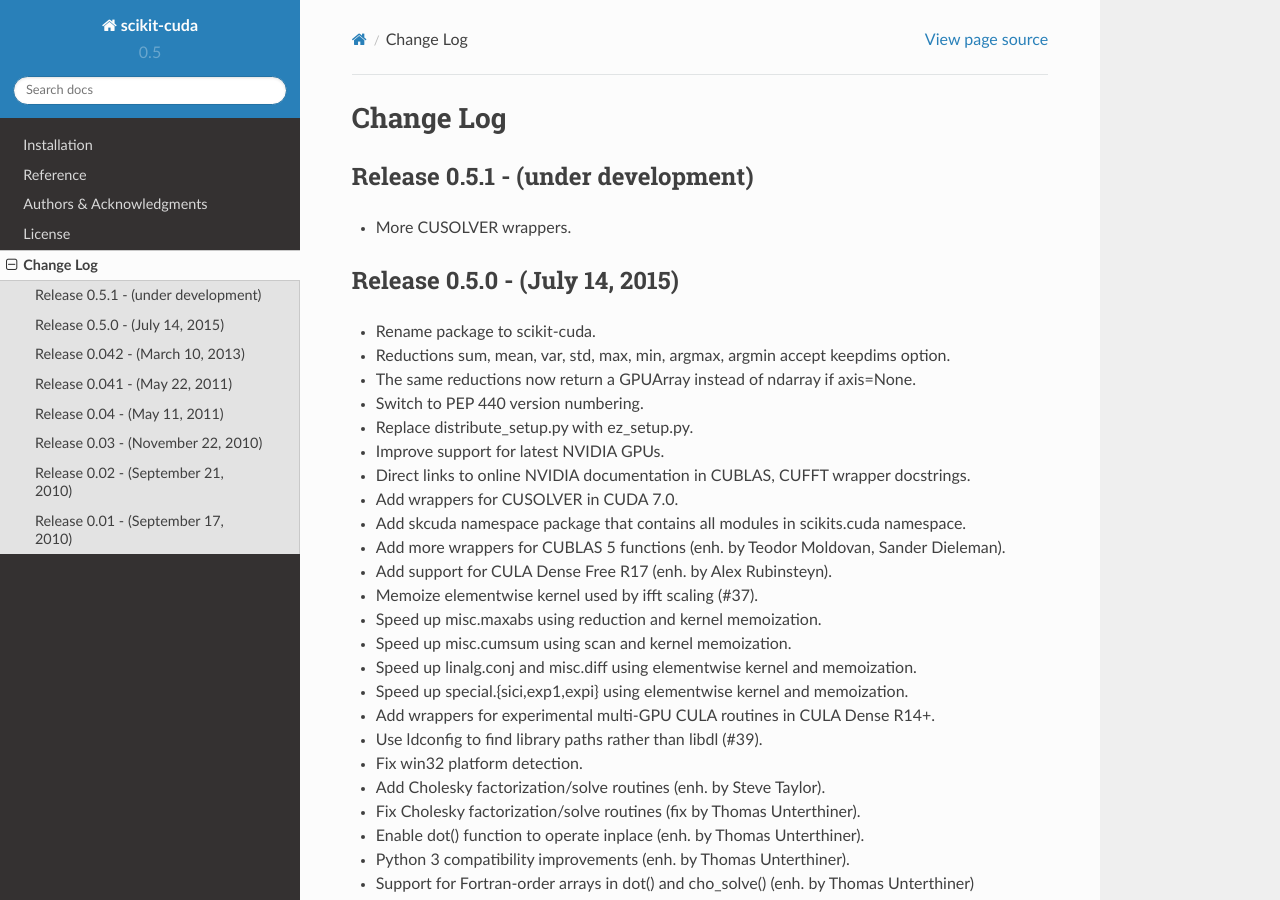
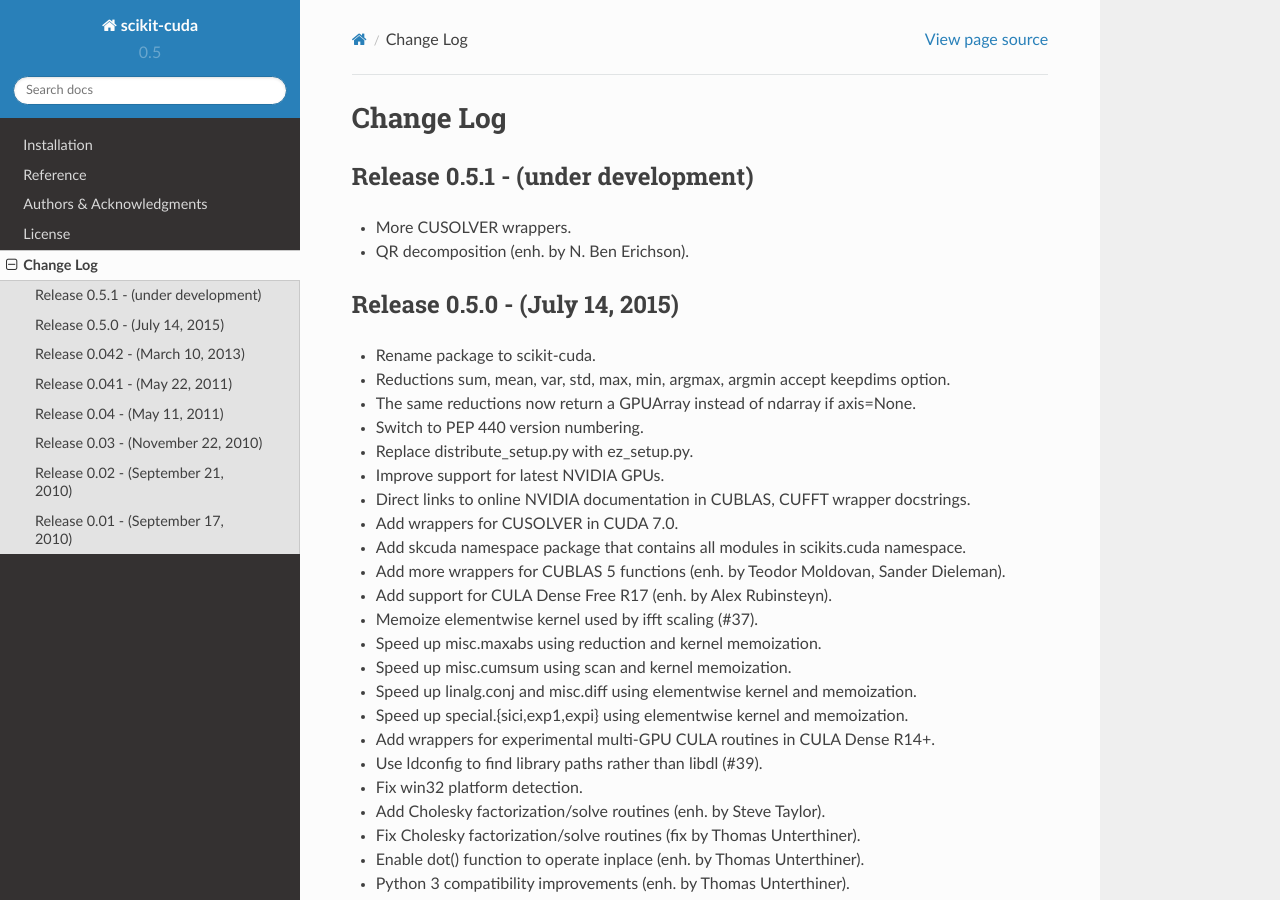
Before and after one commit to lebedov/scikit-cuda, a Sphinx documentation site: the page built from docs/source/changes.rst, in a window 1280 px wide and 900 px high. Built offline with Sphinx 7.4.7 and the Read the Docs theme 2.0.0, drawn with Linux system fonts in a browser that asks for light colours; formulas are drawn with MathJax 3.

Commit message:
Update changelog.

```diff
--- a/docs/source/changes.rst
+++ b/docs/source/changes.rst
@@ -6,6 +6,7 @@
 Release 0.5.1 - (under development)
 -----------------------------------
 * More CUSOLVER wrappers.
+* QR decomposition (enh. by N. Ben Erichson).
 
 Release 0.5.0 - (July 14, 2015)
 -------------------------------
```
